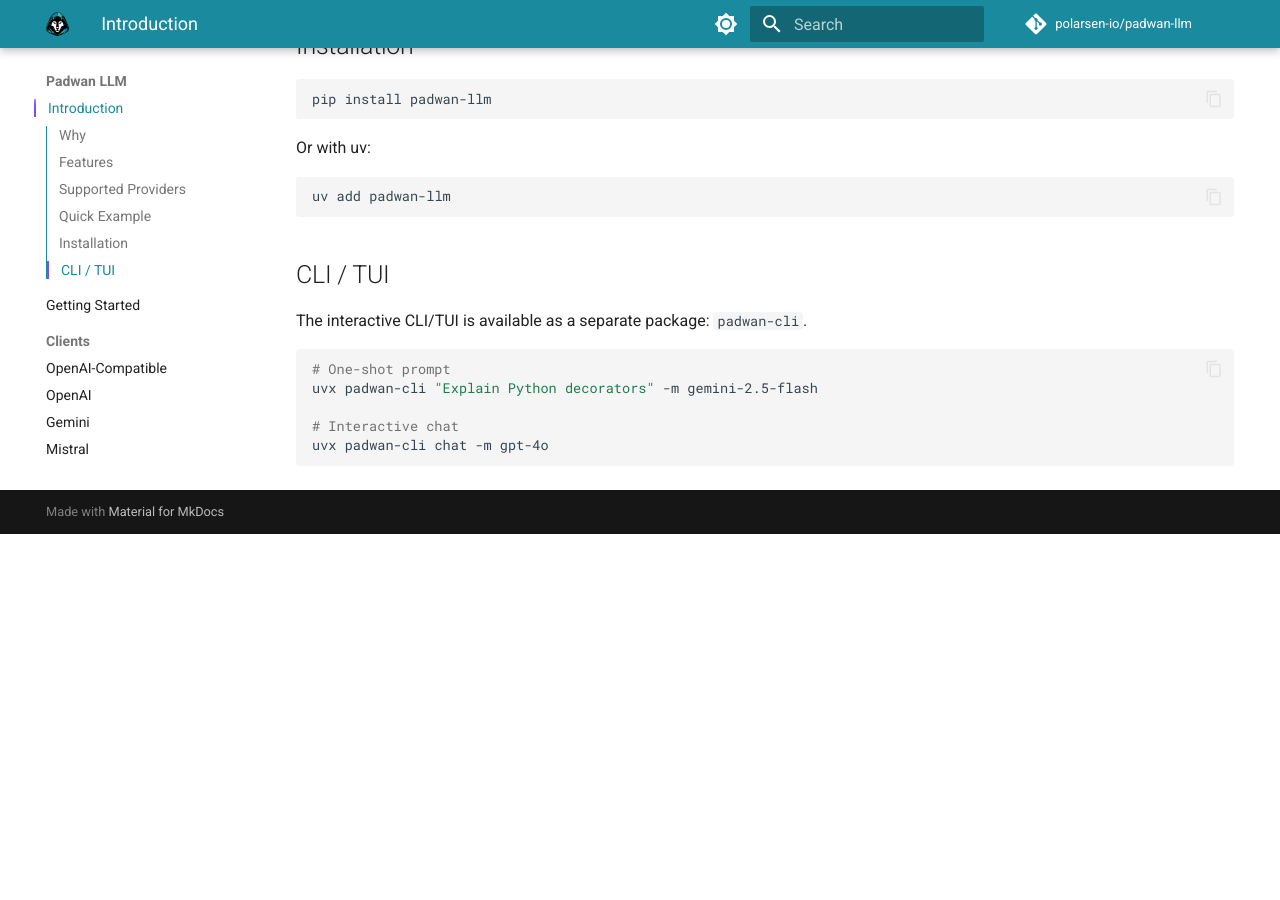
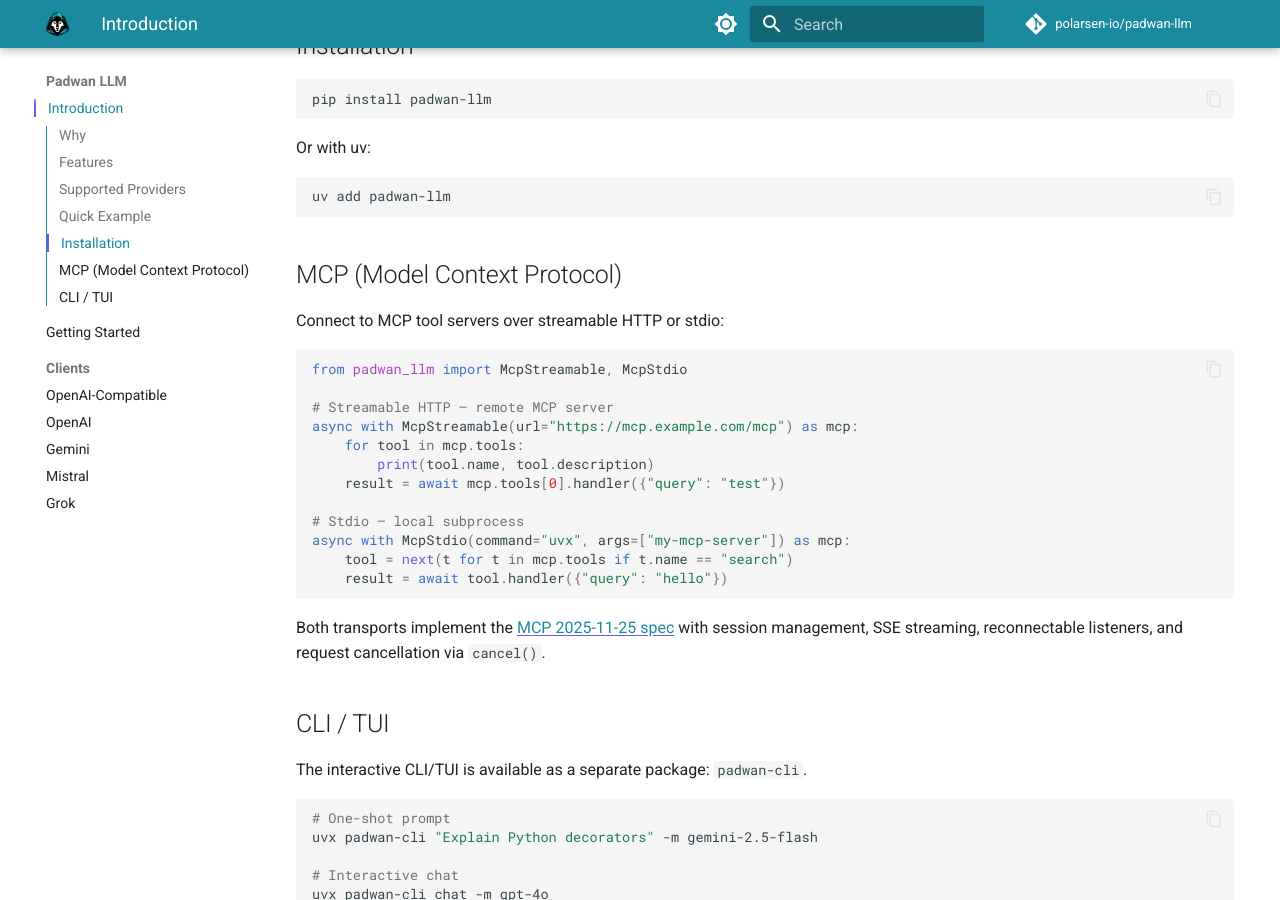
Before and after one commit to polarsen-io/padwan-llm, an MkDocs documentation site: the page built from docs/index.md, in a window 1280 px wide and 900 px high, scrolled down 1500 px. Built offline with MkDocs 1.6.1 and Material for MkDocs 9.7.7, drawn with Linux system fonts in a browser that asks for light colours; comment, search, counter and statistics services are not loaded; before the commit the page ends 2034 px from its top, so only the background shows below that.

Commit message:
docs: add MCP section to index

````diff
--- a/docs/index.md
+++ b/docs/index.md
@@ -57,6 +57,27 @@ Or with uv:
 uv add padwan-llm
 ```
 
+## MCP (Model Context Protocol)
+
+Connect to MCP tool servers over streamable HTTP or stdio:
+
+```python
+from padwan_llm import McpStreamable, McpStdio
+
+# Streamable HTTP — remote MCP server
+async with McpStreamable(url="https://mcp.example.com/mcp") as mcp:
+    for tool in mcp.tools:
+        print(tool.name, tool.description)
+    result = await mcp.tools[0].handler({"query": "test"})
+
+# Stdio — local subprocess
+async with McpStdio(command="uvx", args=["my-mcp-server"]) as mcp:
+    tool = next(t for t in mcp.tools if t.name == "search")
+    result = await tool.handler({"query": "hello"})
+```
+
+Both transports implement the [MCP 2025-11-25 spec](https://modelcontextprotocol.io/specification/2025-11-25/basic/transports) with session management, SSE streaming, reconnectable listeners, and request cancellation via `cancel()`.
+
 ## CLI / TUI
 
 The interactive CLI/TUI is available as a separate package: `padwan-cli`.
````
